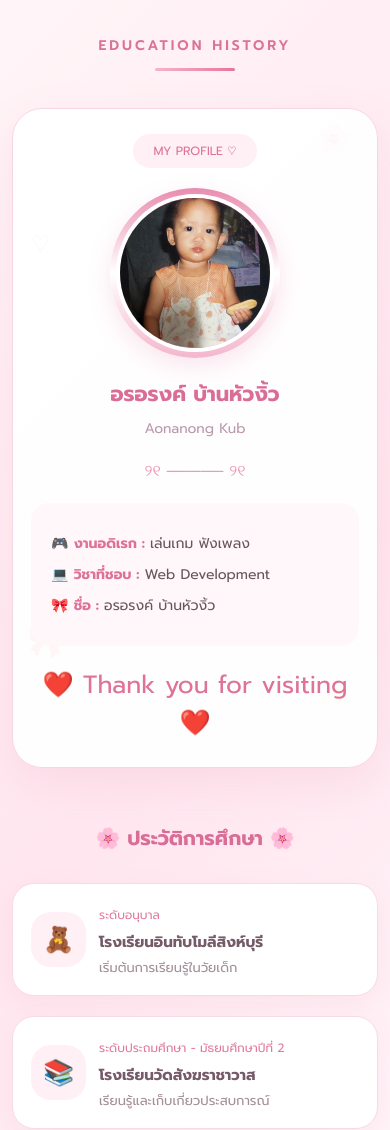
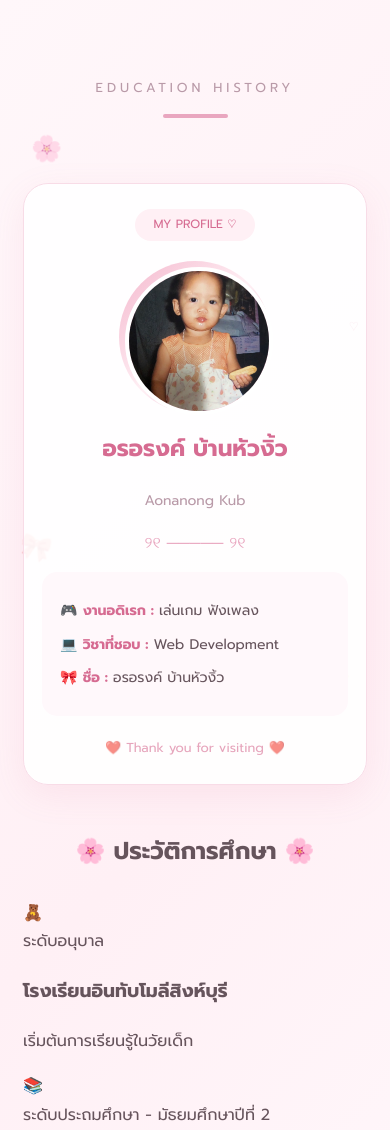
Before and after one commit to aonanong02/aonanong040, a plain HTML site: page index.html in a window 390 px wide. Shown: the top 1130 px of the page. Drawn offline with Linux system fonts and the light colour scheme; files whose address does not match are found by name.

Commit message:
Update style.css

````diff
--- a/style.css
+++ b/style.css
@@ -1,3 +1,7 @@
+```css
+/* =========================
+   GENERAL
+========================= */
 
 * {
     margin: 0;
@@ -7,322 +11,418 @@
 
 body {
     font-family: 'Prompt', sans-serif;
-    background: linear-gradient(135deg, #fff5f8, #ffe6ef, #fffafd);
-    color: #68545e;
+    background: linear-gradient(135deg, #fff7fa, #fff0f5, #fffafd);
+    color: #66545c;
+    line-height: 1.8;
     overflow-x: hidden;
 }
 
-/* Header */
+/* =========================
+   FLOATING DECORATION
+========================= */
+
+.floating {
+    position: fixed;
+    color: #e9a6bf;
+    font-size: 25px;
+    opacity: 0.5;
+    pointer-events: none;
+    z-index: -1;
+    animation: float 5s ease-in-out infinite;
+}
+
+.floating:nth-child(1) {
+    top: 15%;
+    left: 8%;
+}
+
+.floating:nth-child(2) {
+    top: 35%;
+    right: 8%;
+    animation-delay: 1s;
+}
+
+.floating:nth-child(3) {
+    top: 65%;
+    left: 5%;
+    animation-delay: 2s;
+}
+
+.floating:nth-child(4) {
+    top: 80%;
+    right: 10%;
+    animation-delay: 3s;
+}
+
+.floating:nth-child(5) {
+    top: 50%;
+    left: 50%;
+    animation-delay: 1.5s;
+}
+
+@keyframes float {
+    0%, 100% {
+        transform: translateY(0) rotate(0deg);
+    }
+
+    50% {
+        transform: translateY(-25px) rotate(15deg);
+    }
+}
+
+/* =========================
+   HEADER
+========================= */
+
 header {
     text-align: center;
-    padding: 35px 15px 15px;
-    color: #dc7298;
-    letter-spacing: 3px;
-    font-size: 14px;
+    padding: 55px 20px 35px;
+    animation: fadeDown 1s ease;
+}
+
+.top-icon {
+    font-size: 35px;
+    display: inline-block;
+    animation: bounce 2s infinite;
+}
+
+header h1 {
+    color: #d66b91;
+    font-size: 32px;
     font-weight: 600;
 }
 
-.line {
-    width: 80px;
-    height: 3px;
-    background: linear-gradient(to right, #f4b5ca, #e8759e);
-    margin: 12px auto;
-    border-radius: 20px;
+header p {
+    color: #b99aa8;
+    font-size: 13px;
+    letter-spacing: 4px;
 }
 
-/* Main */
-main {
-    width: 100%;
-    max-width: 850px;
-    margin: auto;
-    padding: 10px 20px;
+.line {
+    width: 65px;
+    height: 4px;
+    background: #e9a6bf;
+    border-radius: 20px;
+    margin: 15px auto;
 }
 
-/* Profile */
+/* =========================
+   MAIN
+========================= */
+
+main {
+    max-width: 750px;
+    margin: auto;
+    padding: 20px;
+}
+
+/* =========================
+   PROFILE
+========================= */
+
 .profile {
-    background: rgba(255, 255, 255, 0.95);
-    border: 1px solid #f8d5e2;
-    border-radius: 30px;
+    background: rgba(255,255,255,0.9);
+    border: 1px solid #f8dce7;
+    border-radius: 25px;
     padding: 35px;
     text-align: center;
-    box-shadow: 0 15px 40px rgba(221, 139, 169, 0.15);
-    animation: fadeUp 1s ease;
+    box-shadow: 0 10px 35px rgba(214,107,145,0.10);
+    margin-bottom: 45px;
+    animation: fadeUp 1.2s ease;
     transition: 0.4s;
 }
 
 .profile:hover {
-    transform: translateY(-5px);
-    box-shadow: 0 20px 45px rgba(221, 139, 169, 0.25);
+    transform: translateY(-7px);
+    box-shadow: 0 15px 40px rgba(214,107,145,0.18);
 }
 
 .profile-label {
     display: inline-block;
     background: #fff0f5;
-    color: #df7298;
-    padding: 8px 20px;
+    color: #d66b91;
+    padding: 5px 18px;
     border-radius: 30px;
     font-size: 12px;
     margin-bottom: 20px;
 }
 
-/* Profile Image */
+/* รูปภาพ */
+
 .image-box {
-    width: 170px;
-    height: 170px;
-    margin: 0 auto 20px;
+    width: 165px;
+    height: 165px;
+    margin: auto;
     padding: 6px;
     border-radius: 50%;
-    background: linear-gradient(135deg, #f4b6cc, #ffffff, #e98caf);
+    background: linear-gradient(135deg, #f4b6cc, #fff0f5, #e9a6bf);
     animation: rotateBorder 5s linear infinite;
-    box-shadow: 0 8px 25px rgba(226, 130, 166, 0.2);
-    overflow: hidden;
 }
 
 .profile-img {
-    display: block;
     width: 100%;
     height: 100%;
     object-fit: cover;
-    object-position: center;
     border-radius: 50%;
     border: 4px solid white;
-    transition: 0.4s;
 }
 
-.image-box:hover .profile-img {
-    transform: scale(1.08);
+@keyframes rotateBorder {
+    0%, 100% {
+        transform: scale(1);
+    }
+
+    50% {
+        transform: scale(1.05);
+    }
 }
 
 .profile h2 {
-    color: #d96d96;
-    font-size: 25px;
-    margin-top: 10px;
+    color: #d66b91;
+    margin-top: 15px;
+    font-size: 23px;
 }
 
 .english-name {
-    color: #b99aaa;
-    margin-top: 8px;
+    color: #b99aa8;
     font-size: 14px;
 }
 
 .decoration {
-    color: #e995b2;
-    margin: 20px 0;
+    color: #e9a6bf;
+    margin: 15px 0;
 }
 
-/* Info */
 .info {
-    background: #fff7fa;
-    border-radius: 18px;
-    padding: 20px;
+    background: #fff8fb;
+    padding: 18px;
+    border-radius: 15px;
     text-align: left;
-    margin: 20px 0;
+    margin-top: 15px;
 }
 
 .info p {
-    margin: 10px 0;
+    font-size: 14px;
+    margin: 8px 0;
+}
+
+.info strong {
+    color: #d66b91;
+}
+
+.heart {
+    margin-top: 20px;
+    color: #d66b91;
+    font-size: 13px;
+    animation: pulse 2s infinite;
+}
+
+/* =========================
+   EDUCATION TITLE
+========================= */
+
+.section-title {
+    display: flex;
+    justify-content: center;
+    align-items: center;
+    gap: 12px;
+    margin-bottom: 25px;
+}
+
+.section-title h2 {
+    color: #d66b91;
+    font-size: 23px;
+}
+
+.section-title span {
+    animation: bounce 2s infinite;
+}
+
+/* =========================
+   SCHOOL CARD
+========================= */
+
+.timeline {
+    display: flex;
+    flex-direction: column;
+    gap: 18px;
+}
+
+.school {
+    display: flex;
+    align-items: flex-start;
+    gap: 18px;
+    background: white;
+    padding: 23px;
+    border-radius: 18px;
+    border: 1px solid #f8e0e9;
+    box-shadow: 0 5px 20px rgba(214,107,145,0.06);
+    transition: all 0.35s ease;
+    animation: fadeUp 1s ease both;
+}
+
+.school:nth-child(2) {
+    animation-delay: 0.2s;
+}
+
+.school:nth-child(3) {
+    animation-delay: 0.4s;
+}
+
+.school:hover {
+    transform: translateX(10px) scale(1.02);
+    box-shadow: 0 10px 30px rgba(214,107,145,0.15);
+    border-color: #e9a6bf;
+}
+
+.number {
+    background: #fce4ed;
+    color: #d66b91;
+    min-width: 45px;
+    height: 45px;
+    border-radius: 14px;
+    display: flex;
+    align-items: center;
+    justify-content: center;
+    font-weight: 600;
+}
+
+.school-icon {
+    font-size: 22px;
+}
+
+.school h3 {
+    color: #d66b91;
+    font-size: 16px;
+    margin: 5px 0;
+}
+
+.school p {
+    color: #887780;
     font-size: 14px;
 }
 
-.info strong {
-    color: #df7199;
+.tag {
+    display: inline-block;
+    background: #fff0f5;
+    color: #cf829f;
+    padding: 3px 12px;
+    border-radius: 20px;
+    font-size: 11px;
+    margin-top: 10px;
 }
 
-.heart {
-    color: #df7298;
-    font-size: 14px;
-    margin-top: 15px;
+/* =========================
+   BOTTOM TEXT
+========================= */
+
+.bottom-text {
+    text-align: center;
+    margin: 40px 0 20px;
+    color: #cf8da7;
+    font-size: 13px;
+    animation: pulse 3s infinite;
 }
 
-/* Education */
-.education {
-    margin-top: 55px;
-    animation: fadeUp 1.2s ease;
+/* =========================
+   FOOTER
+========================= */
+
+footer {
+    text-align: center;
+    padding: 25px;
+    color: #b99aa8;
+    font-size: 12px;
+    border-top: 1px solid #f8e0e9;
 }
 
-.section-title {
-    text-align: center;
-    color: #d96d96;
-    font-size: 23px;
-    margin-bottom: 30px;
-}
+/* =========================
+   ANIMATIONS
+========================= */
 
-.edu-card {
-    display: flex;
-    align-items: center;
-    gap: 20px;
-    background: white;
-    padding: 25px;
-    border-radius: 22px;
-    margin-bottom: 20px;
-    border: 1px solid #f8d9e5;
-    box-shadow: 0 8px 25px rgba(221, 139, 169, 0.10);
-    transition: 0.4s;
-    animation: fadeUp 1s ease;
-}
-
-.edu-card:hover {
-    transform: translateX(8px) scale(1.02);
-    box-shadow: 0 12px 30px rgba(221, 139, 169, 0.2);
-}
-
-.edu-icon {
-    width: 65px;
-    height: 65px;
-    min-width: 65px;
-    background: #fff0f5;
-    border-radius: 20px;
-    display: flex;
-    justify-content: center;
-    align-items: center;
-    font-size: 30px;
-    transition: 0.4s;
-}
-
-.edu-card:hover .edu-icon {
-    transform: rotate(-10deg) scale(1.1);
-}
-
-.edu-text {
-    text-align: left;
-}
-
-.level {
-    font-size: 12px;
-    color: #df7b9e;
-}
-
-.edu-text h3 {
-    color: #755b68;
-    font-size: 17px;
-    margin: 5px 0;
-}
-
-.edu-text p {
-    font-size: 13px;
-    color: #a28d98;
-}
-
-.current {
-    background: linear-gradient(135deg, #fff, #fff0f5);
-    border: 1px solid #efb8cd;
-}
-
-.current-label {
-    display: inline-block;
-    margin-top: 10px;
-    background: #f9dce7;
-    color: #cf638d;
-    padding: 5px 13px;
-    border-radius: 20px;
-    font-size: 11px;
-}
-
-/* Footer */
-footer {
-    text-align: center;
-    padding: 35px 10px;
-    color: #d47b9d;
-    font-size: 13px;
-    line-height: 2;
-}
-
-/* Floating Emojis */
-.floating {
-    position: fixed;
-    z-index: -1;
-    animation: float 4s ease-in-out infinite;
-    pointer-events: none;
-}
-
-.flower {
-    top: 15%;
-    right: 10%;
-    font-size: 28px;
-}
-
-.heart {
-    top: 25%;
-    left: 8%;
-    font-size: 25px;
-    animation-delay: 1s;
-}
-
-.bow {
-    bottom: 20%;
-    left: 7%;
-    font-size: 30px;
-    animation-delay: 2s;
-}
-
-.sparkle {
-    bottom: 15%;
-    right: 10%;
-    font-size: 27px;
-    animation-delay: 1.5s;
-}
-
-/* Animations */
 @keyframes fadeUp {
     from {
         opacity: 0;
         transform: translateY(30px);
     }
+
     to {
         opacity: 1;
         transform: translateY(0);
     }
 }
 
-@keyframes float {
-    0%, 100% {
-        transform: translateY(0) rotate(0deg);
+@keyframes fadeDown {
+    from {
+        opacity: 0;
+        transform: translateY(-25px);
     }
-    50% {
-        transform: translateY(-20px) rotate(12deg);
+
+    to {
+        opacity: 1;
+        transform: translateY(0);
     }
 }
 
-@keyframes rotateBorder {
-    0% {
-        background: linear-gradient(0deg, #f4b6cc, #ffffff, #e98caf);
+@keyframes bounce {
+    0%, 100% {
+        transform: translateY(0);
     }
-    100% {
-        background: linear-gradient(360deg, #f4b6cc, #ffffff, #e98caf);
+
+    50% {
+        transform: translateY(-8px);
     }
 }
 
-/* Responsive */
+@keyframes pulse {
+    0%, 100% {
+        opacity: 1;
+    }
+
+    50% {
+        opacity: 0.6;
+    }
+}
+
+/* =========================
+   RESPONSIVE
+========================= */
+
 @media (max-width: 600px) {
+
+    header h1 {
+        font-size: 25px;
+    }
+
     main {
-        padding: 10px 12px;
+        padding: 15px;
     }
 
     .profile {
         padding: 25px 18px;
     }
 
-    .profile h2 {
-        font-size: 21px;
+    .image-box {
+        width: 140px;
+        height: 140px;
     }
 
-    .edu-card {
+    .school {
         padding: 18px;
-        gap: 13px;
+        gap: 12px;
     }
 
-    .edu-icon {
-        width: 55px;
-        height: 55px;
-        min-width: 55px;
-        font-size: 25px;
+    .school h3 {
+        font-size: 14px;
     }
 
-    .edu-text h3 {
-        font-size: 15px;
+    .school p {
+        font-size: 12px;
     }
 
-    .section-title {
+    .section-title h2 {
         font-size: 20px;
     }
+
 }
+```
````
